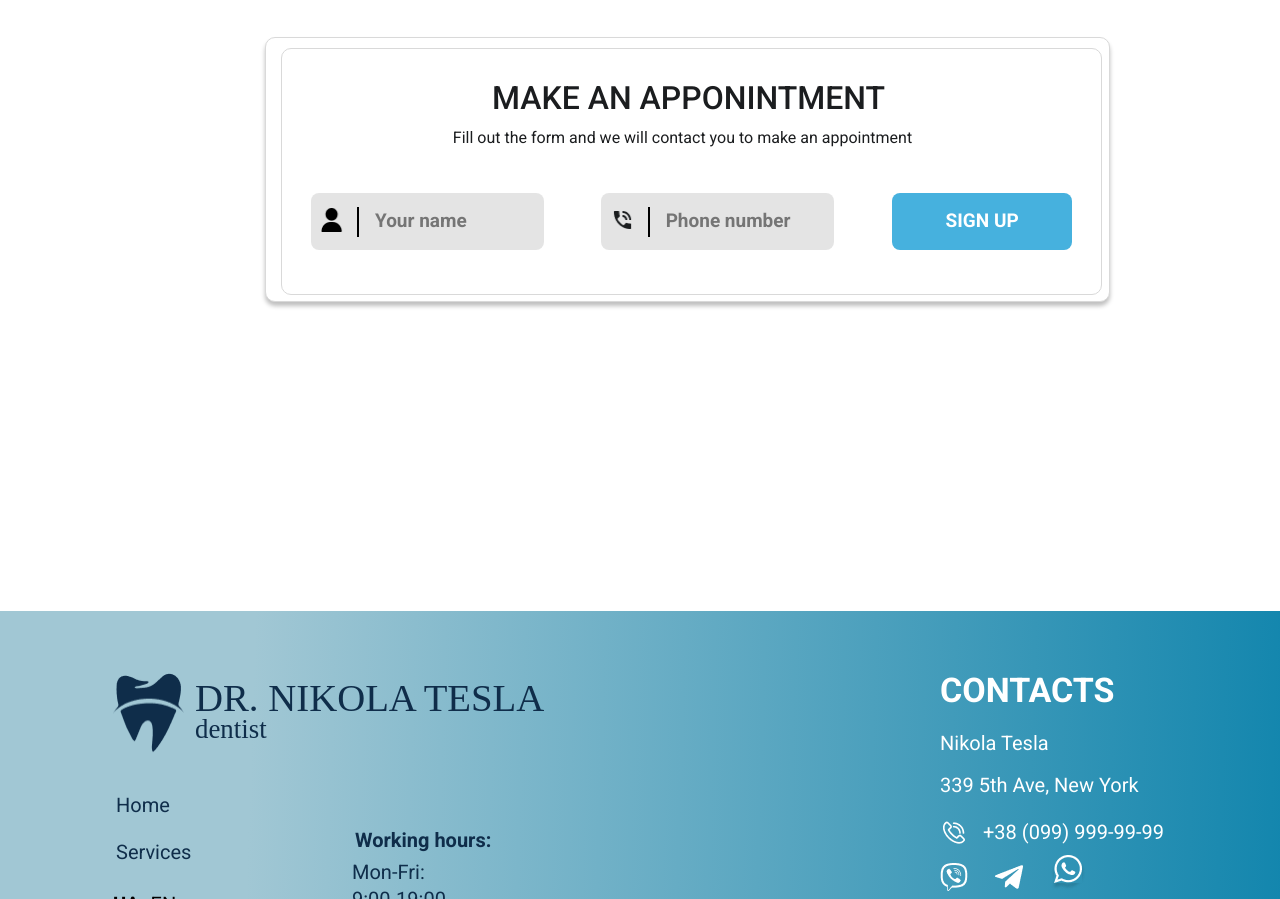
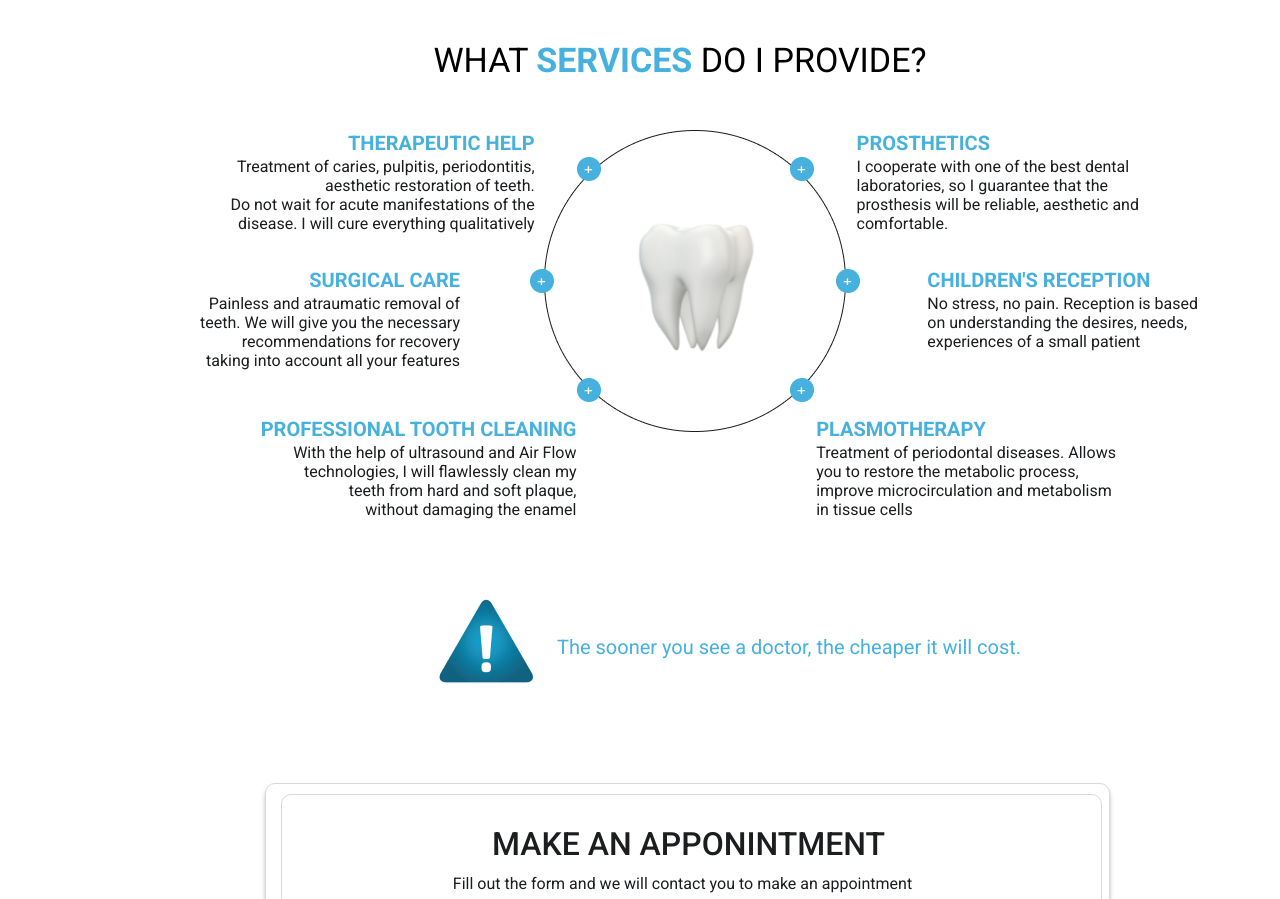
Before and after one commit to IgorekPo/verstka-s-0, a plain HTML site: page index.html in a window 1280 px wide. Shown: the part 1400-2299 px from the top of the page. Drawn offline with Linux system fonts and the light colour scheme; a web font is replaced by a local one.

Commit message:
add 1 block

```diff
--- a/css/style.css
+++ b/css/style.css
@@ -7,9 +7,10 @@ body {
 }
 .allcont {
     position: relative;
-    height: 2411px;
+    height: 3156px;
     background: #FFFFFF;
     margin: 0 auto;
+    padding: 0 15px;
     max-width: 1400px;
 }
 
@@ -20,7 +21,8 @@ body {
     background: url("../img/background.jpg");
     background-size: cover;
     background-repeat: no-repeat;
-    position: relative;
+    position: absolute;
+    width: 100%;
 }
 .firsthead {
     width: 1080px;
@@ -443,7 +445,7 @@ body {
     width: 845px;
     height: 265px;
     left: 265px;
-    top: 1437px;
+    top: 2183px;
     background: #FFFFFF;
     border: 1px solid #D9D9D9;
     box-shadow: 0px 4px 4px rgba(0, 0, 0, 0.25);
@@ -559,19 +561,19 @@ body {
 .first_photo {
     position: absolute;
     left: 198px;
-    top: 1792px;
+    top: 2538px;
     transition: 0.8s;
 }
 .second_photo {
     position: absolute;
     left: 547px;
-    top: 1792px;
+    top: 2538px;
     transition: 0.8s;
 }
 .therd_photo {
     position: absolute;
     left: 897px;
-    top: 1793px;
+    top: 2538px;
     transition: 0.8s;
 }
 .first_photo:hover {
@@ -592,7 +594,7 @@ body {
     width: 1400px;
     height: 400px;
     left: 0px;
-    top: 2011px;
+    top: 2756px;
     background: linear-gradient(91.75deg, #A1C7D4 18.06%, #0680AA 98.16%)
 }
 /* dobavit norm classi i sdelat norm ssilki na soc seti */
@@ -791,3 +793,106 @@ margin-bottom: 8px;
 .mbmmbmb_2{
     padding-right: 10px;
 }
+.main_what_services {
+    position: absolute;
+    top: 1530px;
+    width: 1010px;
+    height: 403px;
+    left: 190px;
+}
+.what_services {
+    font-family: 'Roboto';
+    font-style: normal;
+    font-weight: 400;
+    font-size: 34px;
+    line-height: 40px;
+    text-align: center;
+    position: absolute;
+    top: 1440px;
+    width: 980px;
+    left: 190px;
+}
+.services {
+    font-family: 'Roboto';
+    font-style: normal;
+    font-weight: 600;
+    font-size: 34px;
+    line-height: 40px;
+    color: #46B1DE;
+}
+.services_logo {
+    position: absolute;
+    left: 50%;
+    transform: translate(-50%);
+}
+.text_what_services_left {
+    font-family: 'Roboto';
+    font-style: normal;
+    font-weight: 400;
+    font-size: 16px;
+    line-height: 19px;
+    text-align: right;
+    color: #1B1D1F;
+}
+.head_what_services {
+    font-family: 'Roboto';
+    font-style: normal;
+    font-weight: 600;
+    font-size: 20px;
+    line-height: 135%;
+    color: #46B1DE;
+}
+.text_what_services_right {
+    font-family: 'Roboto';
+    font-style: normal;
+    font-weight: 400;
+    font-size: 16px;
+    line-height: 19px;
+    text-align: left;
+    color: #1B1D1F;
+
+}
+.text_1 {
+    position: absolute;
+    left: 4%;
+}
+.text_2 {
+    position: absolute;
+    top: 34%;
+    left: 1%;
+}
+.text_3 {
+    position: absolute;
+    top: 71%;
+    left: 7%;
+}
+.text_4 {
+    position: absolute;
+    left: 66%;
+}
+.text_5 {
+    position: absolute;
+    top: 34%;
+    left: 73%;
+}
+.text_6 {
+    position: absolute;
+    top: 71%;
+    left: 62%;
+}
+.main_attention {
+    display: flex;
+    position: absolute;
+    top: 1992px;
+    left: 436px;
+}
+.text_attention {
+    font-family: 'Roboto';
+    font-style: normal;
+    font-weight: 400;
+    font-size: 20px;
+    line-height: 140%;
+    color: #46B1DE;
+    padding-top: 7%;
+    padding-left: 16px;
+}
--- a/index.html
+++ b/index.html
@@ -146,6 +146,67 @@
                 </div>
             </div>
         </section>
+        <div class="what_services">
+            WHAT <span class="services">SERVICES</span> DO I PROVIDE?
+        </div>
+        <section class="main_what_services">
+            <img class="services_logo" src="./img/Logo_zub.png" alt="">
+            <div class="text_1">
+                <div class="text_what_services_left"><span class="head_what_services">THERAPEUTIC HELP</span><br>
+                    Treatment of caries, pulpitis, periodontitis,<br>
+                    aesthetic restoration of teeth. <br>
+                    Do not wait for acute manifestations of the <br>
+                    disease. I will cure everything qualitatively
+                </div>
+            </div>
+            <div class="text_2">
+                <div class="text_what_services_left"><span class="head_what_services">SURGICAL CARE</span><br>
+                    Painless and atraumatic removal of <br>
+                    teeth. We will give you the necessary <br>
+                    recommendations for recovery <br>
+                    taking into account all your features
+                </div>
+            </div>
+            <div class="text_3">
+                <div class="text_what_services_left"><span class="head_what_services">PROFESSIONAL TOOTH CLEANING</span><br>
+                    With the help of ultrasound and Air Flow <br>
+                    technologies, I will flawlessly clean my <br>
+                    teeth from hard and soft plaque,<br>
+                    without damaging the enamel
+                </div>
+            </div>
+            <div class="text_4">
+                <div class="text_what_services_right"><span class="head_what_services">PROSTHETICS</span><br>
+                    I cooperate with one of the best dental <br>
+                    laboratories, so I guarantee that the <br>
+                    prosthesis will be reliable, aesthetic and <br>
+                    comfortable.
+                </div>
+            </div>
+            <div class="text_5">
+                <div class="text_what_services_right"><span class="head_what_services">CHILDREN'S RECEPTION</span><br>
+                    No stress, no pain. Reception is based <br>
+                    on understanding the desires, needs,<br>
+                    experiences of a small patient
+                </div>
+            </div>
+            <div class="text_6">
+                <div class="text_what_services_right"><span class="head_what_services">PLASMOTHERAPY</span><br>
+                    Treatment of periodontal diseases. Allows <br>
+                    you to restore the metabolic process,<br>
+                    improve microcirculation and metabolism <br>
+                    in tissue cells
+                </div>
+            </div>
+        </section>
+        <div class="main_attention">
+            <div>
+                <img src="./img/attention-icon-removebg 1.png" alt="">
+            </div>
+            <div class="text_attention">
+                The sooner you see a doctor, the cheaper it will cost.
+            </div>
+        </div>
         <section>
             <div class="Make_an_main">
                 <div class="Make_an">
```
Also changed, not shown: img/Logo_zub.png (added), img/attention-icon-removebg 1.png (added).
